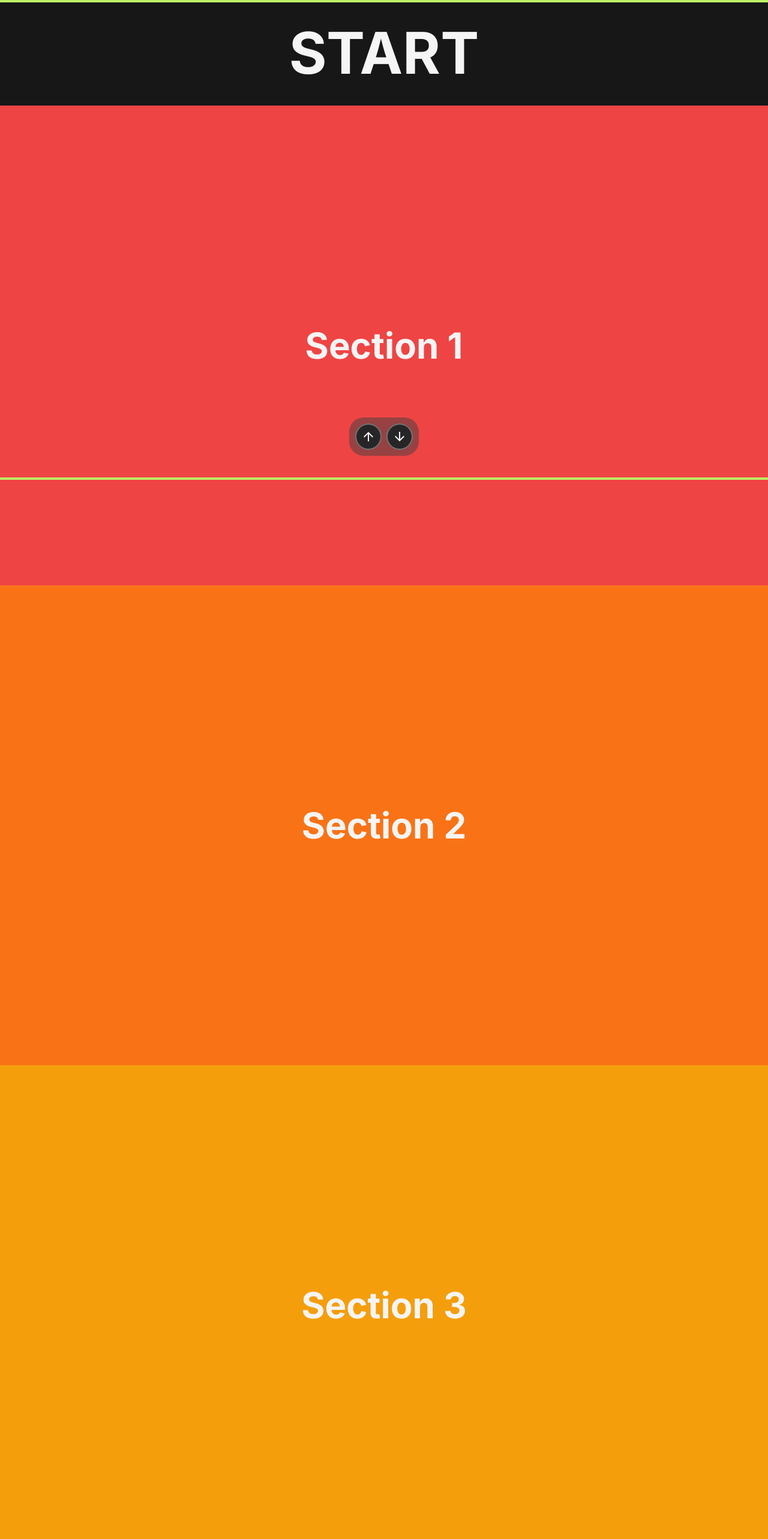
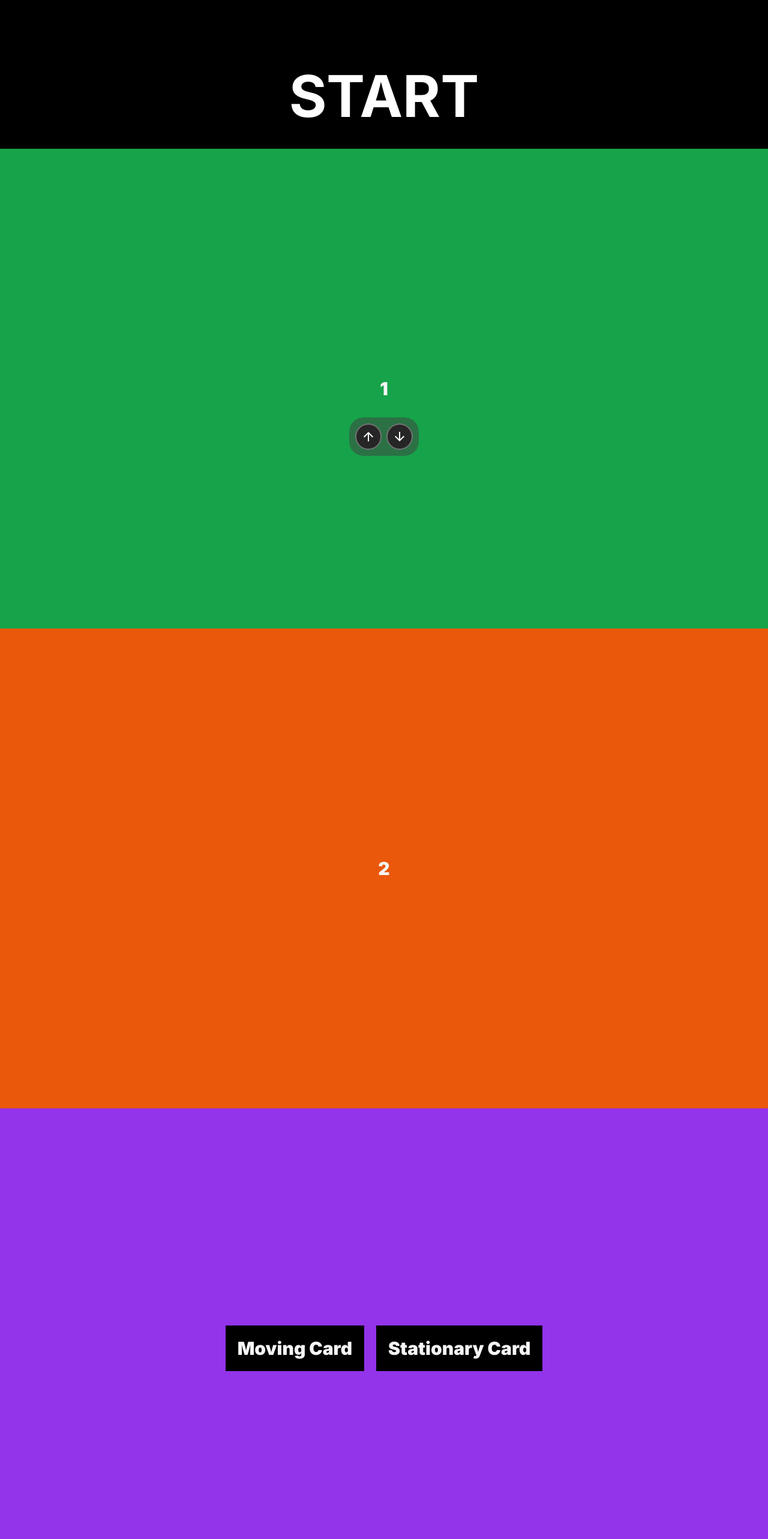
Before and after one commit to Torvec/framer-animation-tests, a React (Vite) app: page / in a window 1280 px wide. Shown: the top 2566 px of the page at 60% size. Built offline with nearby package versions, Linux system fonts and the light colour scheme.

Commit message:
Committing changes

```diff
--- a/src/App.tsx
+++ b/src/App.tsx
@@ -1,123 +1,17 @@
-import Navigation from "./Navigation";
-import React, { useRef } from "react";
-import { motion, useScroll, useSpring, useInView } from "framer-motion";
+import Navigation from "./components/Navigation";
+import Header from "./components/Header";
+import Footer from "./components/Footer";
+// import ProgressBars from "./components/ProgressBars";
+import ScrollCards from "./components/ScrollCards";
 
 export default function App() {
-    function AnimatedSection({
-      children,
-      bgColor,
-    }: {
-      children: React.ReactNode;
-      bgColor: string;
-    }) {
-      const ref = useRef(null);
-      const isInView = useInView(ref, { once: false });
-
-      return (
-        <section
-          ref={ref}
-          className={`h-screen grid place-content-center ${bgColor}`}
-        >
-          <span
-            style={{
-              transform: isInView ? "none" : "translateX(-100%)",
-              opacity: isInView ? 1 : 0,
-              transition: "all 1s ease-in-out",
-            }}
-          >
-            {children}
-          </span>
-        </section>
-      );
-    }
-
-    const { scrollYProgress } = useScroll();
-    const scaleX = useSpring(scrollYProgress);
-
-    return (
-       <div className="min-h-screen bg-neutral-900 text-neutral-100 relative overflow-hidden">
-        <Navigation />
-        <motion.div
-          className="fixed top-0 left-0 right-0 h-1 bg-lime-300 transform origin-left"
-          style={{ scaleX }}
-        />
-        <motion.div
-          className="fixed bottom-0 left-0 right-0 h-1 bg-lime-300 transform origin-right"
-          style={{ scaleX }}
-        />
-        <header>
-          <motion.div
-            className="text-8xl text-center py-10 uppercase font-bold"
-            initial={{ opacity: 0, y: -100 }}
-            whileInView={{ opacity: 1, y: 0 }}
-            transition={{ duration: 1 }}
-          >
-            Start
-          </motion.div>
-        </header>
-        <main>
-          <AnimatedSection bgColor="bg-red-500">
-            <h1 className="text-6xl font-bold">Section 1</h1>
-          </AnimatedSection>
-          <AnimatedSection bgColor="bg-orange-500">
-            <h1 className="text-6xl font-bold">Section 2</h1>
-          </AnimatedSection>
-          <AnimatedSection bgColor="bg-amber-500">
-            <h1 className="text-6xl font-bold">Section 3</h1>
-          </AnimatedSection>
-          <AnimatedSection bgColor="bg-yellow-500">
-            <h1 className="text-6xl font-bold">Section 4</h1>
-          </AnimatedSection>
-          <AnimatedSection bgColor="bg-lime-500">
-            <h1 className="text-6xl font-bold">Section 5</h1>
-          </AnimatedSection>
-          <AnimatedSection bgColor="bg-green-500">
-            <h1 className="text-6xl font-bold">Section 6</h1>
-          </AnimatedSection>
-          <AnimatedSection bgColor="bg-emerald-500">
-            <h1 className="text-6xl font-bold">Section 7</h1>
-          </AnimatedSection>
-          <AnimatedSection bgColor="bg-teal-500">
-            <h1 className="text-6xl font-bold">Section 8</h1>
-          </AnimatedSection>
-          <AnimatedSection bgColor="bg-cyan-500">
-            <h1 className="text-6xl font-bold">Section 9</h1>
-          </AnimatedSection>
-          <AnimatedSection bgColor="bg-sky-500">
-            <h1 className="text-6xl font-bold">Section 10</h1>
-          </AnimatedSection>
-          <AnimatedSection bgColor="bg-blue-500">
-            <h1 className="text-6xl font-bold">Section 11</h1>
-          </AnimatedSection>
-          <AnimatedSection bgColor="bg-indigo-500">
-            <h1 className="text-6xl font-bold">Section 12</h1>
-          </AnimatedSection>
-          <AnimatedSection bgColor="bg-violet-500">
-            <h1 className="text-6xl font-bold">Section 13</h1>
-          </AnimatedSection>
-          <AnimatedSection bgColor="bg-purple-500">
-            <h1 className="text-6xl font-bold">Section 14</h1>
-          </AnimatedSection>
-          <AnimatedSection bgColor="bg-fuchsia-500">
-            <h1 className="text-6xl font-bold">Section 15</h1>
-          </AnimatedSection>
-          <AnimatedSection bgColor="bg-pink-500">
-            <h1 className="text-6xl font-bold">Section 16</h1>
-          </AnimatedSection>
-          <AnimatedSection bgColor="bg-rose-500">
-            <h1 className="text-6xl font-bold">Section 17</h1>
-          </AnimatedSection>
-        </main>
-        <footer className="">
-          <motion.div
-            className="text-8xl text-center py-10 uppercase font-bold pb-28"
-            initial={{ opacity: 0, y: 100 }}
-            whileInView={{ opacity: 1, y: 0 }}
-            transition={{ duration: 1 }}
-          >
-            End
-          </motion.div>
-        </footer>
-      </div>
-    );
+  return (
+    <>
+      <Navigation />
+      <Header />
+      {/* <ProgressBars /> */}
+      <ScrollCards />
+      <Footer />
+    </>
+  );
 }
--- /dev/null
+++ b/src/components/AnimCard.tsx
@@ -0,0 +1,45 @@
+import { motion, useInView } from "framer-motion";
+import { useRef } from "react";
+
+export default function AnimCard({ cardAmount }: { cardAmount: number }) {
+  const ref = useRef(null);
+  const isInView = useInView(ref, { once: false });
+  const sect = {
+    hidden: { opacity: 1, scale: 0 },
+    visible: {
+      opacity: 1,
+      scale: 1,
+      transition: {
+        delayChildren: 0.2,
+        staggerChildren: 0.1,
+      },
+    },
+  };
+  const cards = {
+    hidden: { y: 50, opacity: 0 },
+    visible: {
+      y: 0,
+      opacity: 1,
+    },
+  };
+
+  return (
+    <motion.section
+      ref={ref}
+      className="flex gap-5 justify-center flex-wrap text-black bg-black mx-auto container py-5 bg-opacity-50 rounded-3xl shadow-2xl"
+      initial="hidden"
+      animate={isInView ? "visible" : "hidden"}
+      variants={sect}
+    >
+      {Array.from({ length: cardAmount }, (_, index) => (
+        <motion.div
+          key={index}
+          className="bg-white h-48 w-48 rounded-3xl flex justify-center items-center shadow-lg"
+          variants={cards}
+        >
+          <span>Card {index + 1}</span>
+        </motion.div>
+      ))}
+    </motion.section>
+  );
+}
--- /dev/null
+++ b/src/components/AnimSect.tsx
@@ -0,0 +1,31 @@
+import { useRef } from "react";
+import { motion, useInView } from "framer-motion";
+
+export default function AnimatedSection({
+  children,
+  bgColor,
+}: {
+  children: React.ReactNode,
+  bgColor: string,
+}) {
+  const ref = useRef(null);
+  const isInView = useInView(ref, { once: false });
+
+  return (
+    <motion.section
+      ref={ref}
+      className={`min-h-screen flex flex-col justify-center items-center ${bgColor}`}
+    >
+      <span
+      className="flex flex-col justify-evenly items-center h-full w-full gap-5"
+        style={{
+          transform: isInView ? "none" : "translateX(-100%)",
+          // opacity: isInView ? 1 : 0,
+          transition: "all 1s ease-in-out",
+        }}
+      >
+        {children}
+      </span>
+    </motion.section>
+  );
+}
--- /dev/null
+++ b/src/components/Footer.tsx
@@ -0,0 +1,16 @@
+import { motion } from "framer-motion";
+
+export default function Footer() {
+  return (
+    <motion.footer className="text-8xl text-center py-10 uppercase font-bold bg-black text-white pb-28">
+      <motion.span
+        className="block h-full"
+        initial={{ opacity: 0, y: 100 }}
+        whileInView={{ opacity: 1, y: 0 }}
+        transition={{ duration: 1 }}
+      >
+        End
+      </motion.span>
+    </motion.footer>
+  );
+}
--- /dev/null
+++ b/src/components/Header.tsx
@@ -0,0 +1,16 @@
+import { motion } from "framer-motion";
+
+export default function Header() {
+  return (
+    <motion.header className="text-8xl text-center py-10 uppercase font-bold bg-black text-white pt-28">
+      <motion.span
+        className="block h-full"
+        initial={{ opacity: 0, y: -100 }}
+        whileInView={{ opacity: 1, y: 0 }}
+        transition={{ duration: 1 }}
+      >
+        Start
+      </motion.span>
+    </motion.header>
+  );
+}
--- a/src/Navigation.tsx
+++ b/src/components/Navigation.tsx
@@ -8,7 +8,7 @@ export default function Navigation() {
   }
 
   return (
-    <nav className="fixed bottom-10 z-10 w-full text-lg">
+    <nav className="fixed bottom-10 z-10 w-full text-lg text-white">
       <div className="mx-auto bg-neutral-700 w-max rounded-3xl bg-opacity-50">
         <ul className="flex justify-evenly gap-3 p-3">
           <li>
--- /dev/null
+++ b/src/components/ProgressBars.tsx
@@ -0,0 +1,36 @@
+import { motion, useScroll, useSpring } from "framer-motion";
+import Navigation from "./Navigation";
+
+export default function ProgressBars() {
+  const { scrollYProgress } = useScroll();
+  const scaleX = useSpring(scrollYProgress);
+
+  return (
+    <>
+      <Navigation />
+      <div className="min-h-screen bg-neutral-900 text-neutral-100 relative overflow-hidden">
+        {/* PROGRESS BARS */}
+        <motion.div
+          className="fixed top-0 left-0 right-0 h-1 bg-lime-300 transform origin-left"
+          style={{ scaleX }}
+        />
+        <motion.div
+          className="fixed bottom-0 left-0 right-0 h-1 bg-lime-300 transform origin-right"
+          style={{ scaleX }}
+        />
+        {/* PROGRESS BARS */}
+        <main>
+          <section className="h-screen flex justify-center items-center bg-green-500">
+            <h1 className="text-6xl font-bold">Section 1</h1>
+          </section>
+          <section className="h-screen flex justify-center items-center bg-red-500">
+            <h1 className="text-6xl font-bold">Section 2</h1>
+          </section>
+          <section className="h-screen flex justify-center items-center bg-blue-500">
+            <h1 className="text-6xl font-bold">Section 3</h1>
+          </section>
+        </main>
+      </div>
+    </>
+  );
+}
--- /dev/null
+++ b/src/components/ScrollCards.tsx
@@ -0,0 +1,43 @@
+import { useScroll, useTransform, motion } from "framer-motion";
+import { useRef } from "react";
+
+export default function ScrollCards() {
+  const ref = useRef(null);
+  const { scrollYProgress } = useScroll({
+    target: ref,
+    offset: ["end start", "start end"],
+  });
+  const opacity = useTransform(
+    scrollYProgress,
+    [0, 0.25, 0.5, 0.75, 1],
+    [0, 1, 1, 1, 1]
+  );
+  const y = useTransform(
+    scrollYProgress,
+    [0, 0.25, 0.5, 0.75, 1],
+    [-100, 0, 0, 200, 400],
+  );
+
+  return (
+    <div className="bg-neutral-900 text-neutral-100 relative text-3xl font-black">
+      <section className="h-screen bg-green-600 flex justify-center items-center">
+        1
+      </section>
+      <section className="h-screen bg-orange-600 flex justify-center items-center">
+        2
+      </section>
+      <section className="h-screen bg-purple-600 flex justify-center items-center gap-5">
+        <motion.div ref={ref} style={{ opacity, y }} className="bg-black p-5">
+          Moving Card
+        </motion.div>
+        <div className="bg-black p-5">Stationary Card</div>
+      </section>
+      <section className="h-screen bg-red-600 flex justify-center items-center">
+        4
+      </section>
+      <section className="h-screen bg-blue-600 flex justify-center items-center">
+        5
+      </section>
+    </div>
+  );
+}
```
